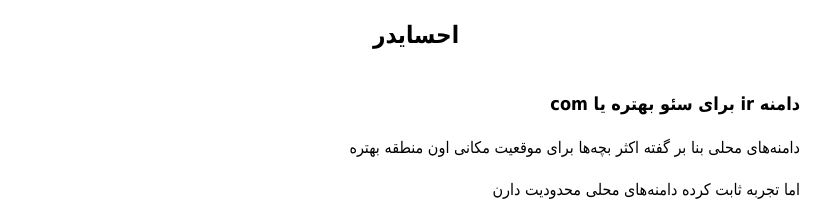
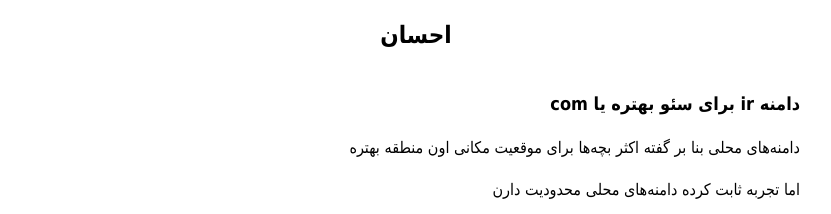
Before and after one commit to darkblog/darkblog.github.io, a Jekyll site: the page built from _posts/2022-8-6-seo-domain.md, in a window 1280 px wide. Shown: the top 214 px of the page, without its empty margins (319-1150 px from the left). Built offline with Jekyll 4.4.1, drawn with Linux system fonts in a browser that asks for light colours.

Commit message:
Update default.html

```diff
--- a/_layouts/default.html
+++ b/_layouts/default.html
@@ -10,11 +10,11 @@
 </head>
 <body>
 <header class="center">
-<a href="https://ehsaider.ir/">احسایدر</a>
+<a href="https://ehsanchehri.github.io/">احسان</a>
 </header>
 <main class="container">{{ content }}</main>
 <footer class="center">
-<a href="https://ehsaider.ir/ehsanchehri">ehsanchehri</a>
+<a href="https://ehsanchehri.github.io/ehsanchehri">ehsanchehri</a>
 </footer>
 </body>
 </html>
```
